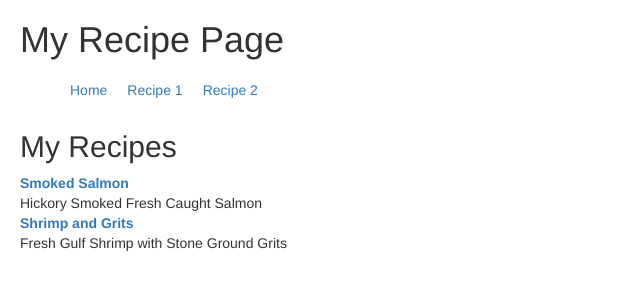
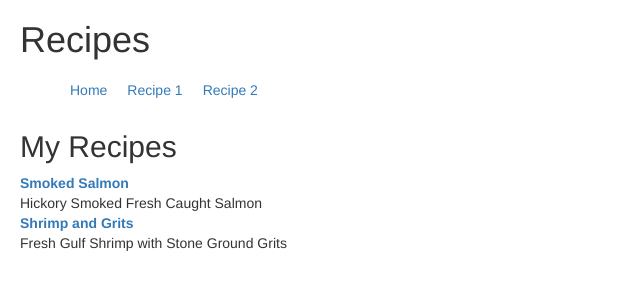
Before and after one commit to wgray01/intro2html5, a website: page public/index.html in a window 1280 px wide. Shown: the whole page, without its empty margins (0-640 px from the left). Drawn offline with nearby package versions, Linux system fonts and the light colour scheme.

Commit message:
Update index.html

```diff
--- a/public/index.html
+++ b/public/index.html
@@ -20,7 +20,7 @@
 <body>
     <header>
         <div class="pageHeader">
-            <h1>My Recipe Page</h1>
+            <h1>Recipes</h1>
             <nav>
                 <ul>
                     <li> <a href="index.html">Home</a></li>
```
